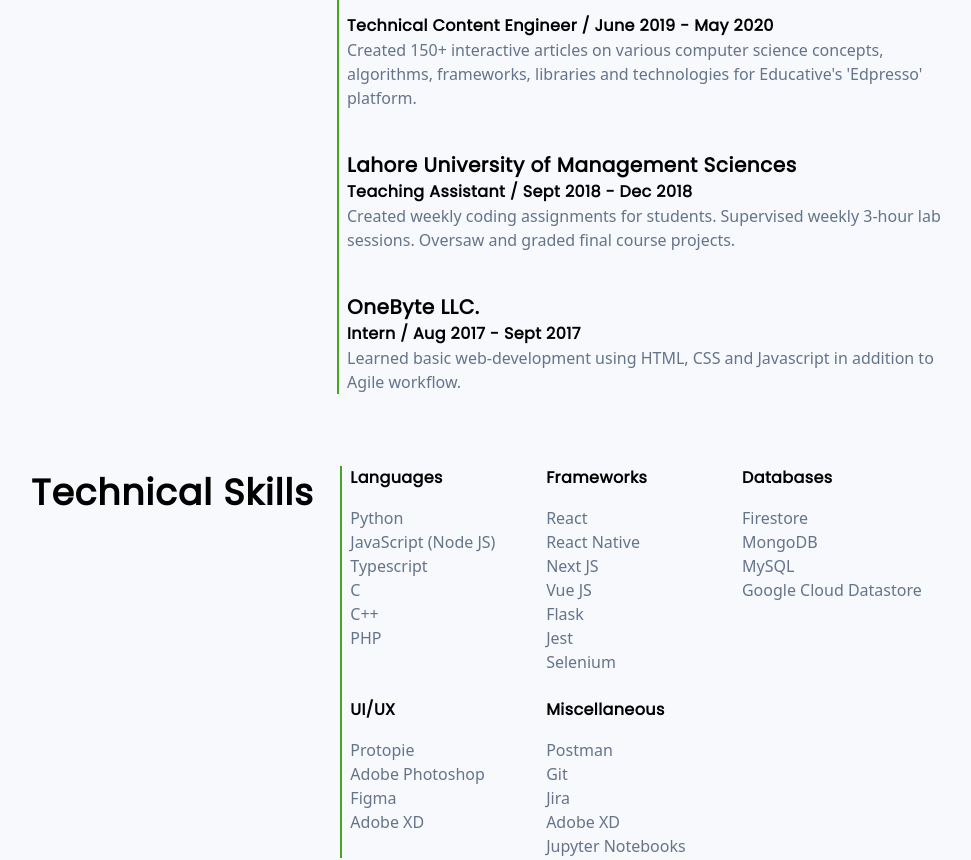
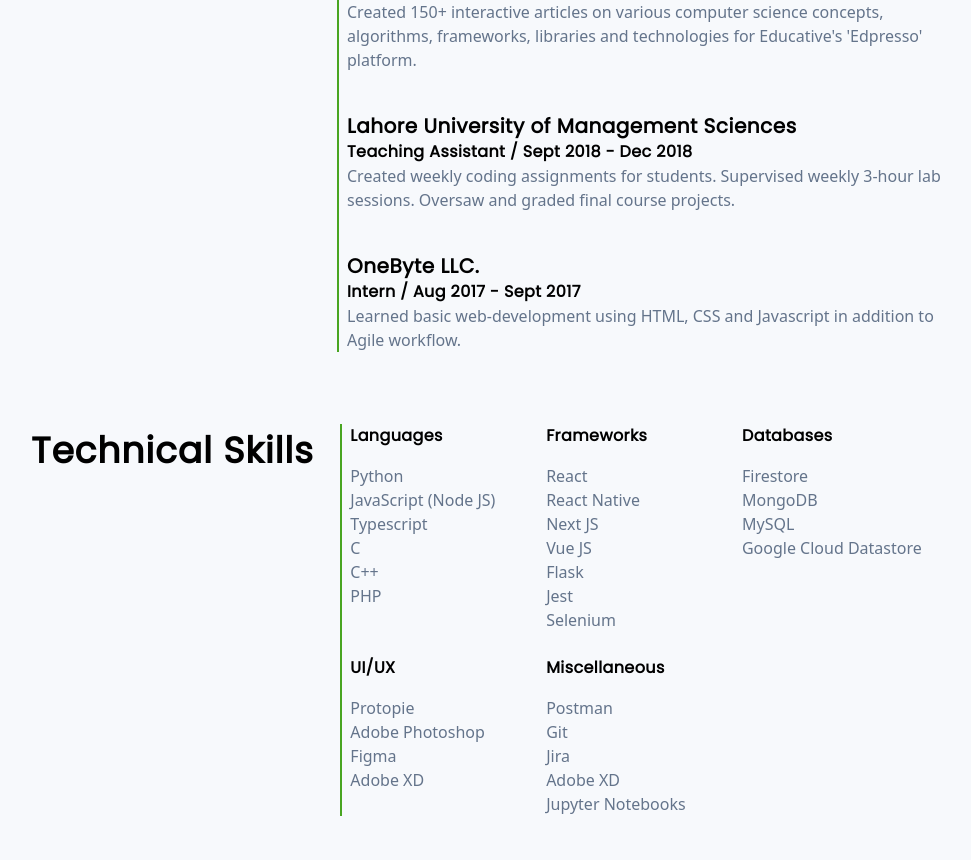
Before and after one commit to hamza1220/Portfolio-v2, a Next.js app: page /resume in a window 1280 px wide. Shown: the part 768-1628 px from the top of the page, without its empty margins (145-1116 px from the left). Built offline with nearby package versions, Linux system fonts and the light colour scheme.

Commit message:
cra hamza

```diff
--- a/components/Resume/Education/index.tsx
+++ b/components/Resume/Education/index.tsx
@@ -20,7 +20,7 @@
               {education.institute}
             </a>
           </h3>
-          <h4 className="font-bold text-xl">
+          <h4 className="font-bold text-base">
             {education.title} / {education.duration}
           </h4>
           <span className="text-blueGray-500 dark:text-gray-400">
--- a/components/Resume/Experience/index.tsx
+++ b/components/Resume/Experience/index.tsx
@@ -10,7 +10,7 @@
     <div className="flex flex-col w-full md:w-8/12 space-y-10">
       {items.map((experience, index) => (
         <div key={index}>
-          <h5>
+          <h3 className="font-bold text-xl">
             <a
               className="hover:opacity-70 cursor-pointer transition duration-200"
               href={experience.url}
@@ -19,12 +19,12 @@
             >
               {experience.organization}
             </a>
-          </h5>
+          </h3>
           {experience.positions.map((position, index) => (
             <div className={`${index ? "pt-4" : ""}`} key={index}>
-              <h6>
+               <h4 className="font-bold text-base">
                 {position.title} / {position.duration}
-              </h6>
+              </h4>
               <span className="text-blueGray-500 dark:text-gray-400">
                 {position.body}
               </span>
--- a/components/Resume/Skills/index.tsx
+++ b/components/Resume/Skills/index.tsx
@@ -10,7 +10,7 @@
     <div className="grid gap-y-6 sm:grid-cols-3 md:gap-x-4 place-content-start sm:place-content-center">
       {!!items.languages.length && (
         <div>
-          <h6 className="pb-4">Languages</h6>
+          <h3 className="font-bold text-base pb-4">Languages</h3>
           <ul>
             {items.languages.map((language) => (
               <li
@@ -25,7 +25,7 @@
       )}
       {!!items.frameworks_and_libraries.length && (
         <div>
-          <h6 className="pb-4">{"Frameworks"}</h6>
+          <h3 className="font-bold text-base pb-4">{"Frameworks"}</h3>
           <ul>
             {items.frameworks_and_libraries.map((fw) => (
               <li className="text-blueGray-500 dark:text-gray-400" key={fw}>
@@ -37,7 +37,7 @@
       )}
       {!!items.databases.length && (
         <div>
-          <h6 className="pb-4">Databases</h6>
+          <h3 className="font-bold text-base pb-4">Databases</h3>
           <ul>
             {items.databases.map((database) => (
               <li
@@ -52,7 +52,7 @@
       )}
       {!!items.ui_ux.length && (
         <div>
-          <h6 className="pb-4">UI/UX</h6>
+          <h3 className="font-bold text-base pb-4">UI/UX</h3>
           <ul>
             {items.ui_ux.map((design) => (
               <li className="text-blueGray-500 dark:text-gray-400" key={design}>
@@ -64,7 +64,7 @@
       )}
       {!!items.misc.length && (
         <div>
-          <h6 className="pb-4">Miscellaneous</h6>
+          <h3 className="font-bold text-base pb-4">Miscellaneous</h3>
           <ul>
             {items.misc.map((misc) => (
               <li className="text-blueGray-500 dark:text-gray-400" key={misc}>
```
